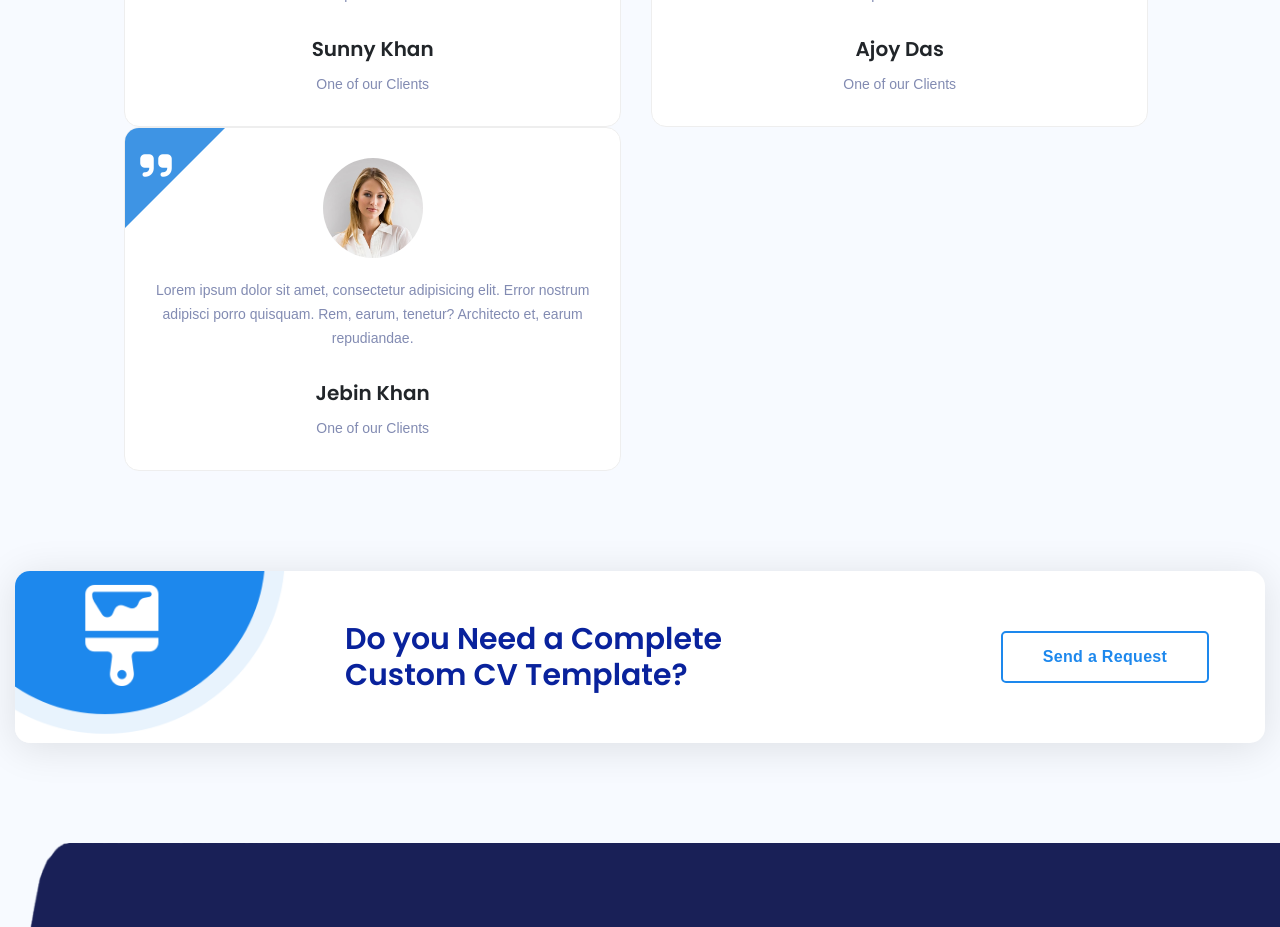
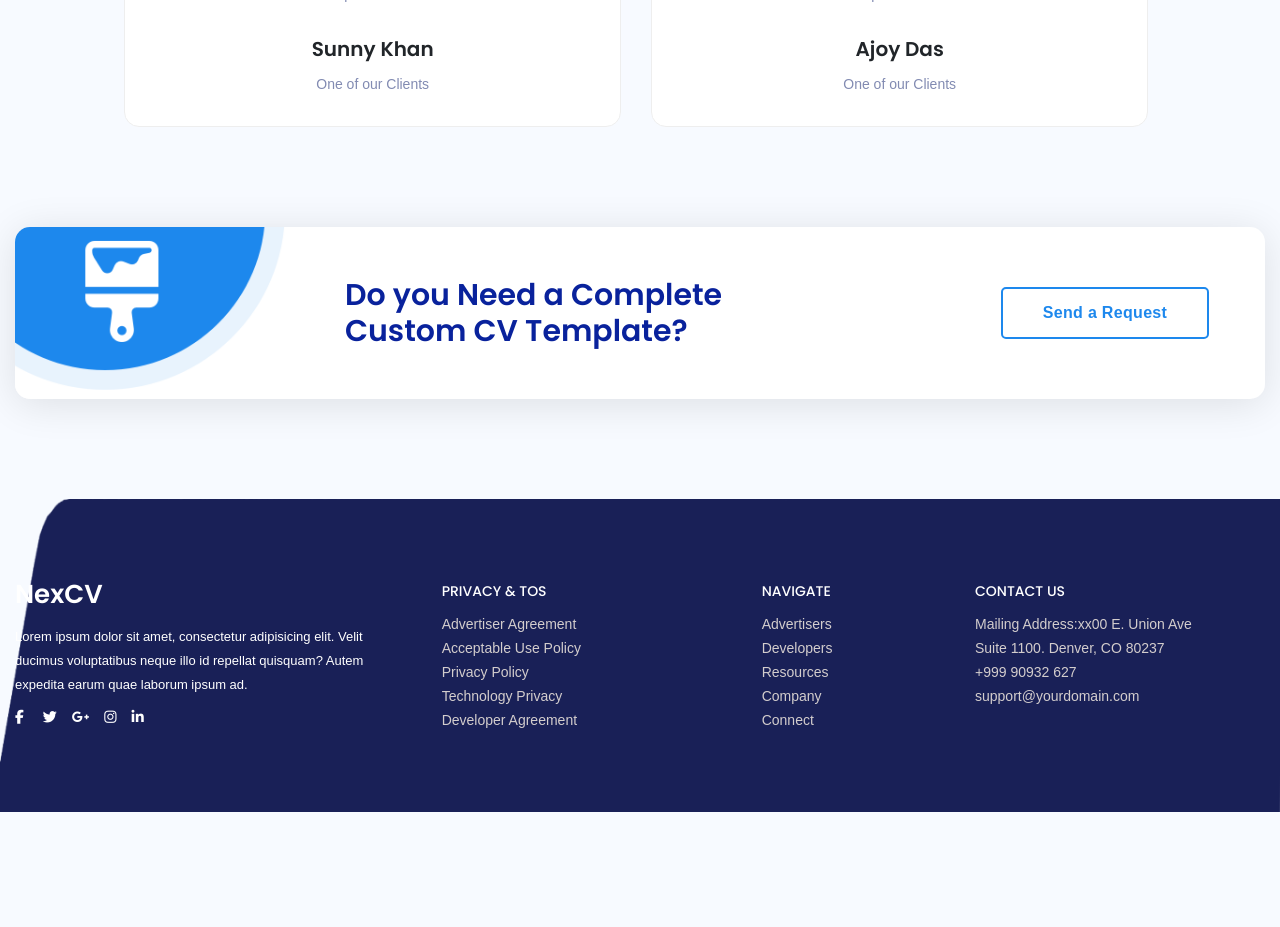
Before and after one commit to 0xissam/NexCV, a React (Vite) app in the folder Frontend/: page / in a window 1280 px wide. Shown: the part 4720-5647 px from the top of the page. After the commit the page ends 5532 px from the top, so only its background shows below. Built offline with nearby package versions, Linux system fonts and the light colour scheme; a web font is replaced by a local one.

Commit message:
made changes to testimonial page

```diff
--- a/Frontend/src/components/Testimonial.jsx
+++ b/Frontend/src/components/Testimonial.jsx
@@ -98,17 +98,17 @@ function Testimonial() {
                   </div>
                 </div>
               </div>
-              <div className="owl-item cloned" style={{ width: 527 }}>
+              {/* <div className="owl-item cloned" style={{ width: 527 }}>
                 <div className="single-testimonial text-center">
                   <div className="icon_wrapper">
                     <i className="fa fa-quote-right" />
                   </div>
                   {/* Testimonial Image */}
-                  <div className="testimonial_image">
+                  {/* <div className="testimonial_image">
                     <img src={theardimg} alt="" />
-                  </div>
+                  </div> */}
                   {/* Testimonial Feedback Text  */}
-                  <div className="testimonial-description">
+                  {/* <div className="testimonial-description">
                     <div className="testimonial_text">
                       <p>
                         Lorem ipsum dolor sit amet, consectetur adipisicing
@@ -117,13 +117,13 @@ function Testimonial() {
                       </p>
                     </div>
                     {/* Admin Text */}
-                    <div className="admin_text">
+                    {/* <div className="admin_text">
                       <h5>Jebin Khan</h5>
                       <p>One of our Clients</p>
                     </div>
                   </div>
-                </div>
-              </div>
+                </div> */}
+              {/* </div>  */}
             </div>
           </div>
           {/* <div className="owl-nav disabled">
```
